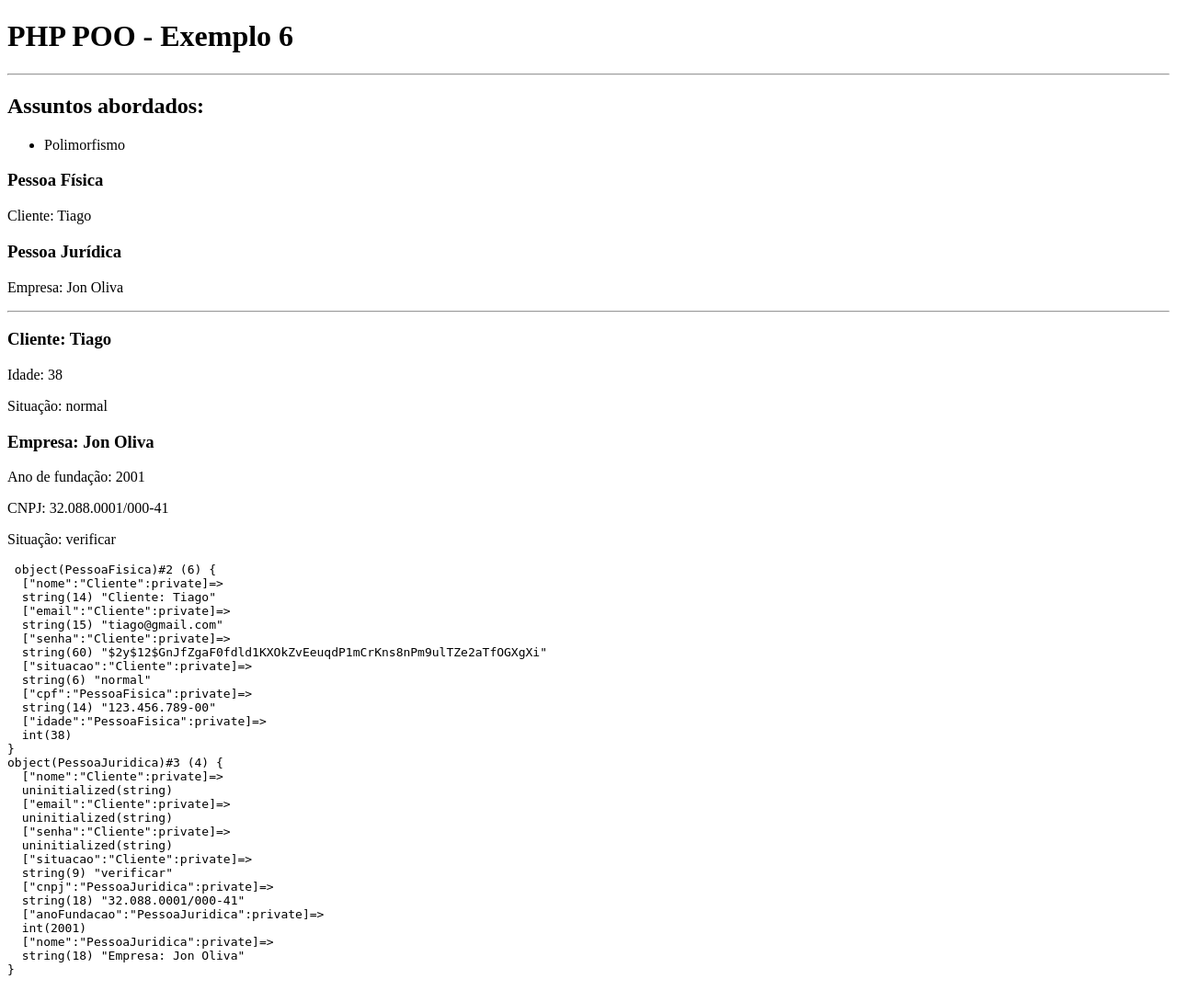
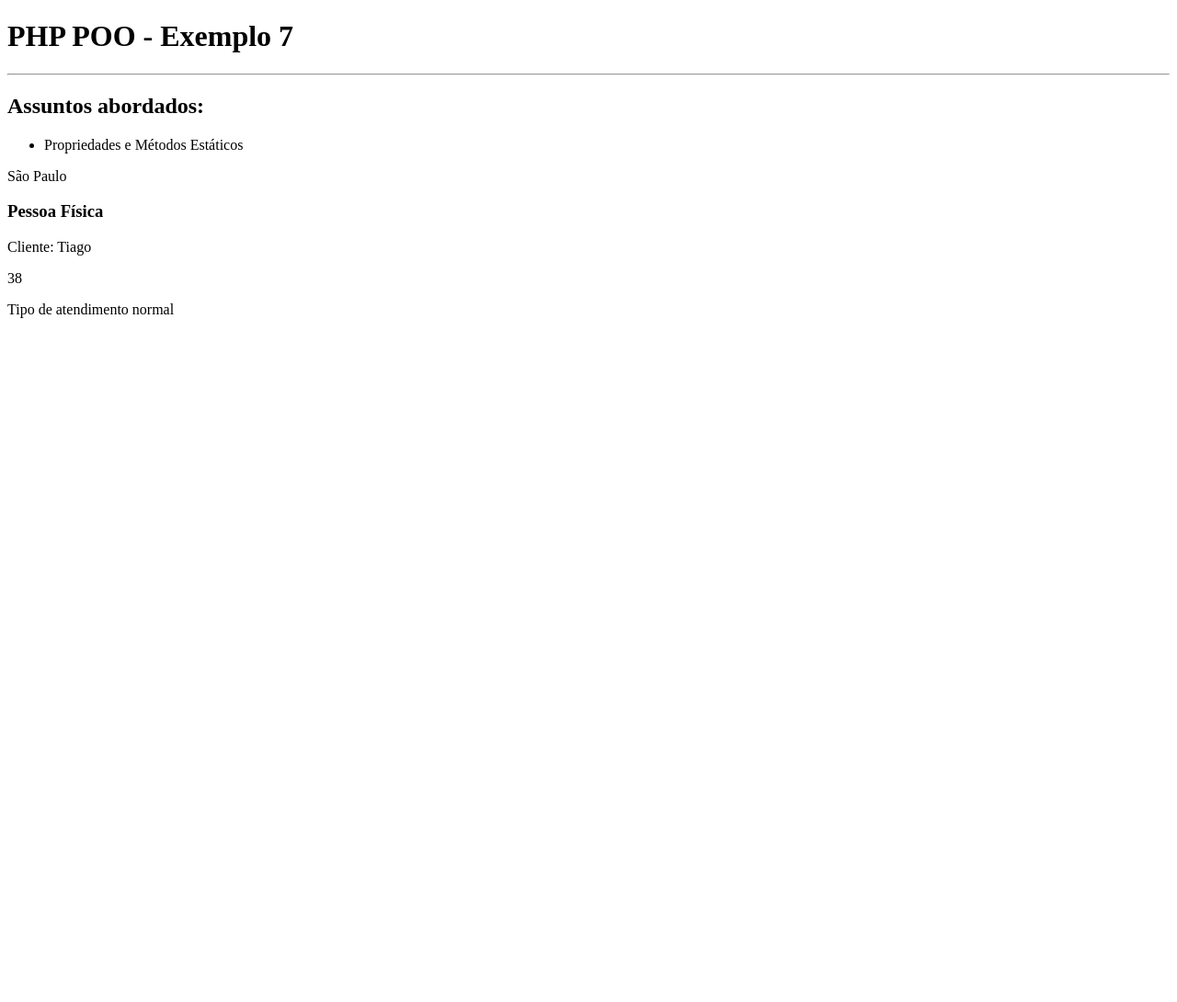
Before and after one commit to Adriel21/php-poo, a PHP site: page / in a window 1280 px wide. Shown: the whole page at 92% size. After the commit the page ends 346 px from the top, so only its background shows below. Run offline with PHP 8.4, Linux system fonts and the light colour scheme.

Commit message:
Exemplo 7 - Recursos estáticos

```diff
--- a/index.php
+++ b/index.php
@@ -7,11 +7,11 @@
     <title>Exemplo 5</title>
 </head>
 <body>
-    <h1>PHP POO - Exemplo 6</h1>
+    <h1>PHP POO - Exemplo 7</h1>
     <hr>
     <h2>Assuntos abordados:</h2>
     <ul>
-        <li>Polimorfismo</li>
+        <li>Propriedades e Métodos Estáticos</li>
     </ul>
 <?php
 // Importando a classe
@@ -19,33 +19,26 @@ require_once "src/PessoaFisica.php"; // subclasse
 require_once "src/PessoaJuridica.php"; // subclasse
 
 
-$clientePF = new PessoaFisica;
-$clientePF->setNome('Tiago');
-$clientePF->setEmail('tiago@gmail.com');
-$clientePF->setSenha('123abc');
-$clientePF->setCpf('123.456.789-00');
-$clientePF->setIdade(38);
-
-$clientePJ = new PessoaJuridica;
-$clientePJ->setNome("Jon Oliva");
-$clientePJ->setCnpj("32.088.0001/000-41");
+ $clientePF = new PessoaFisica;
+ $clientePF->setNome('Tiago');
+ $clientePF->setIdade(38);
 
 
 
- //$clientePF->setSituacao("pendente");
- //$clientePF->getSituacao();
+
+
+
+
+ // Acessando e atribuindo a propriedade estática
+ PessoaFisica::$cidade = "São Paulo";
+ // Acessa
+ echo PessoaFisica::$cidade;
 ?>
+
 <h3>Pessoa Física</h3>
 <p> <?=$clientePF->getNome()?> </p>
-
-<h3>Pessoa Jurídica</h3>
-<p> <?=$clientePJ->getNome()?> </p>
-
-<hr>
-<section> <?=$clientePF->exibirDados()?> </section>
-<section> <?=$clientePJ->exibirDados()?> </section>
-
-<pre> <?=var_dump($clientePF, $clientePJ)?> </pre>
+<p> <?=$clientePF->getIdade()?> </p>
+<p>Tipo de atendimento <?=PessoaFisica::verificaIdade($clientePF->getIdade())?></p>
 
 
 </body>
--- a/src/PessoaFisica.php
+++ b/src/PessoaFisica.php
@@ -4,6 +4,13 @@ class PessoaFisica extends Cliente {
     private string $cpf;
     private int $idade;
 
+    //Propriedade estática (não depende de um objeto)
+    public static string $cidade;
+
+    // Método estático (não depende de um objeto)
+    public static function verificaIdade(int $idade):string {
+        return $idade >= 60 ? "prioridade" : "normal";
+    }
     public function __construct()
     {
         $this->setSituacao("normal");
```
